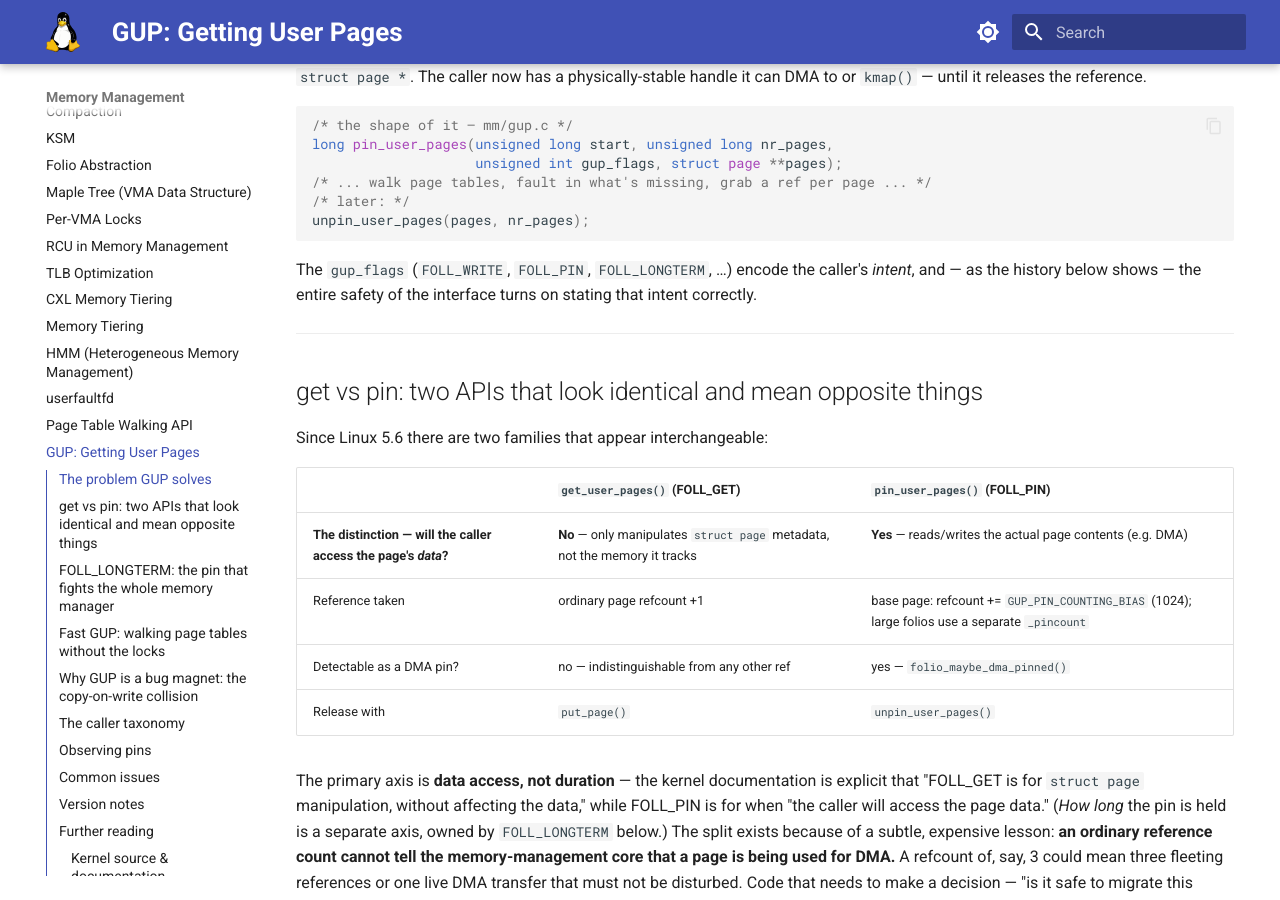
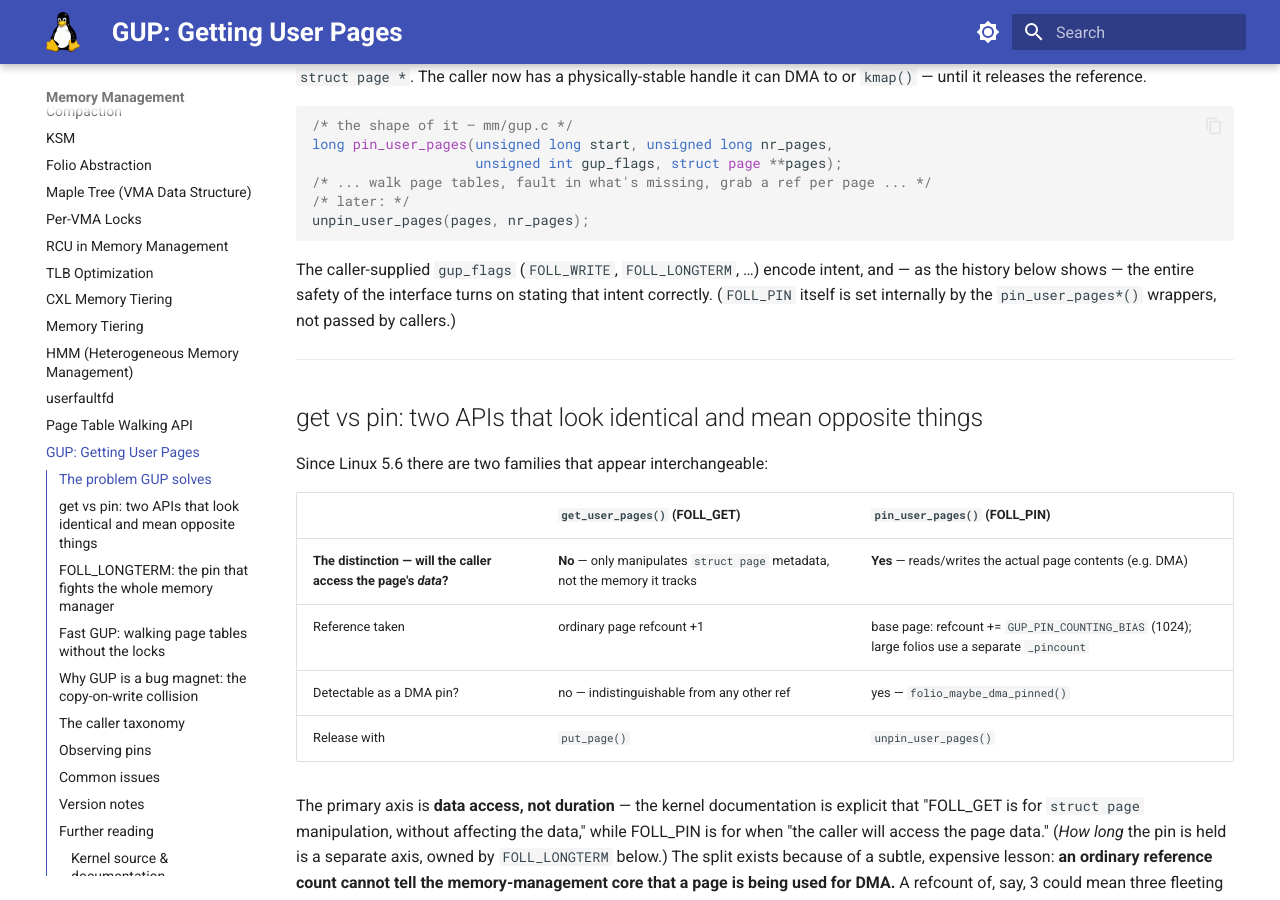
Before and after one commit to laveeshb/linux-kernel-internals, an MkDocs documentation site: the page built from docs/mm/gup.md, in a window 1280 px wide and 900 px high, scrolled down 962 px. Built offline with MkDocs 1.6.1 and Material for MkDocs 9.7.7, drawn with Linux system fonts in a browser that asks for light colours.

Commit message:
Drop FOLL_PIN from the caller-passed flags list
FOLL_PIN is set internally by the pin_user_pages*() wrappers; listing it
as an example flag the caller supplies contradicted the corrected caller
taxonomy.

````diff
--- a/docs/mm/gup.md
+++ b/docs/mm/gup.md
@@ -33,7 +33,7 @@ long pin_user_pages(unsigned long start, unsigned long nr_pages,
 unpin_user_pages(pages, nr_pages);
 ```
 
-The `gup_flags` (`FOLL_WRITE`, `FOLL_PIN`, `FOLL_LONGTERM`, …) encode the caller's *intent*, and — as the history below shows — the entire safety of the interface turns on stating that intent correctly.
+The caller-supplied `gup_flags` (`FOLL_WRITE`, `FOLL_LONGTERM`, …) encode intent, and — as the history below shows — the entire safety of the interface turns on stating that intent correctly. (`FOLL_PIN` itself is set internally by the `pin_user_pages*()` wrappers, not passed by callers.)
 
 ---
 
````
